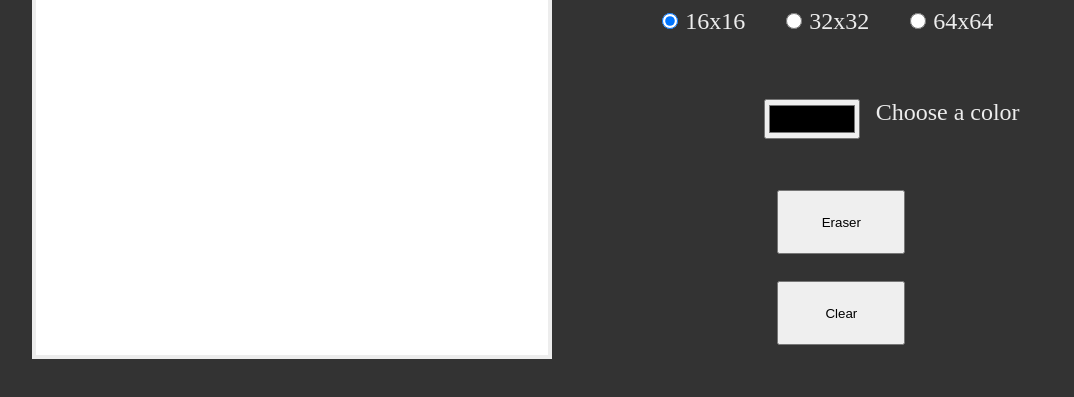
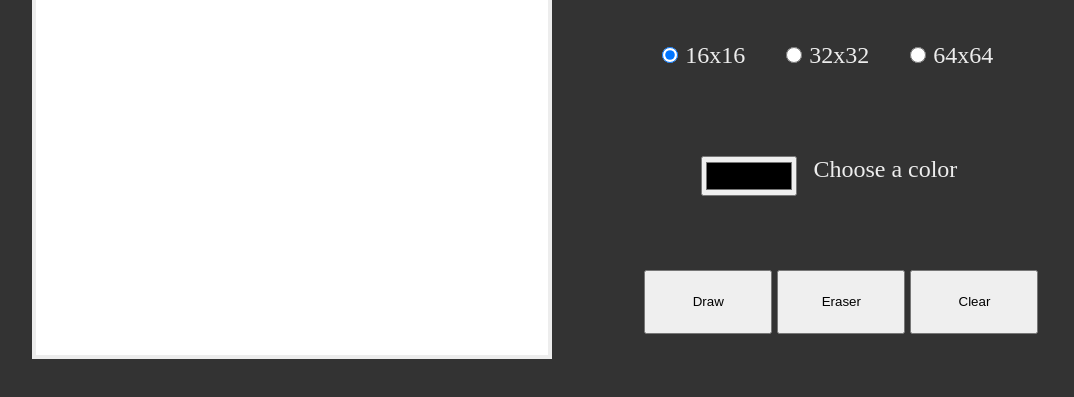
Before and after one commit to ambahjones/canvas, a plain HTML site: page index.html in a window 1280 px wide. Shown: the part 217-614 px from the top of the page, without its empty margins (102-1176 px from the left). Drawn offline with Linux system fonts and the light colour scheme.

Commit message:
fixed issue with returning to drawing after eraser button used by adding a draw button and adjusting placement of buttons

```diff
--- a/canvas.js
+++ b/canvas.js
@@ -2,6 +2,7 @@ let canvasInputs = document.querySelectorAll('input[name="sizes"]');
 let paintColor = document.querySelector('input[name="chooseColor"]');
 let clearCanvas = document.querySelector('.clear');
 let eraser = document.querySelector('.erase');
+let draw = document.querySelector('.draw');
 let squaresToPaint;
 
 
@@ -74,6 +75,10 @@ function changeColor(color) {
     });
 }
 
+draw.addEventListener('click', () => {
+    changeColor(`${paintColor.value}`);
+})
+
 //changes "brush" color on color picker input
 paintColor.addEventListener('input', () => {
     let newColor = paintColor.value;
--- a/index.html
+++ b/index.html
@@ -28,19 +28,17 @@
                     <label for="box-64">64x64</label>
                 </div>
 
-                <div class="btnContainer flex">
+                <div class="btnContainer flex" id="colors">
                     <input type="color" class="colorPicker" name="chooseColor">
                     <label for="chooseColor" id="color-label">Choose a color</label>
                 </div>
 
-                <div class="btnContainer">
+                <div class="btnContainer flex" id="function-btns">
+                    <button class="draw">Draw</button>
                     <button class="erase">Eraser</button>
+                    <button class="clear">Clear</button>
                 </div>
 
-
-                <div class="btnContainer">
-                    <button class="clear">Clear</button>
-                </div>
             </div>
         </div>
     </div>
--- a/styles/style.css
+++ b/styles/style.css
@@ -82,8 +82,8 @@ button {
   height: 4rem;
 }
 
-.btnContainer.flex {
-  justify-content: end;
+#colors {
+  justify-content: center;
 }
 
 input.colorPicker {
@@ -95,3 +95,7 @@ input.colorPicker {
 #color-label {
   margin-right: 1.5rem;
 }
+
+#function-btns {
+  justify-content: space-evenly;
+}
```
